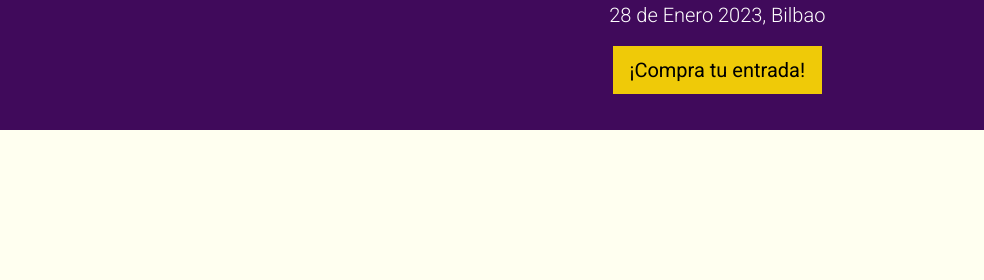
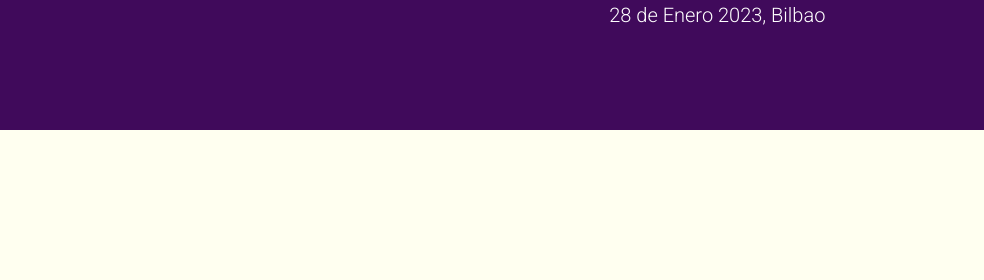
Before and after one commit to bilbostack/2023-website, a Gatsby site: page /code-of-conduct in a window 1280 px wide. Shown: the top 280 px of the page, 296-1280 px from the left. Built offline with nearby package versions, Linux system fonts and the light colour scheme; Gatsby itself is replaced by a stand-in of ours.

Commit message:
Hide if button not active

```diff
--- a/src/components/headerInner.js
+++ b/src/components/headerInner.js
@@ -12,7 +12,7 @@ export default ({ data }) => (
         <div className="col-sm-5 text-center">
           <p class="lead">{data.conference_date}</p>
           <a
-            class="btn btn-primary btn-lg"
+            class={data.header_banner.cta_visible === true ? "btn btn-primary btn-lg" : "hidden"}
             href={data.header_banner.cta_url}
             role="button"
           >
```
